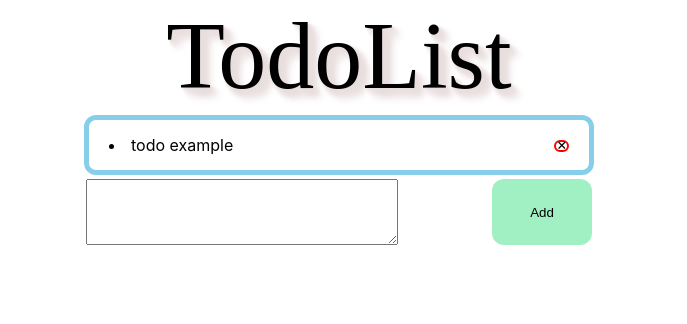
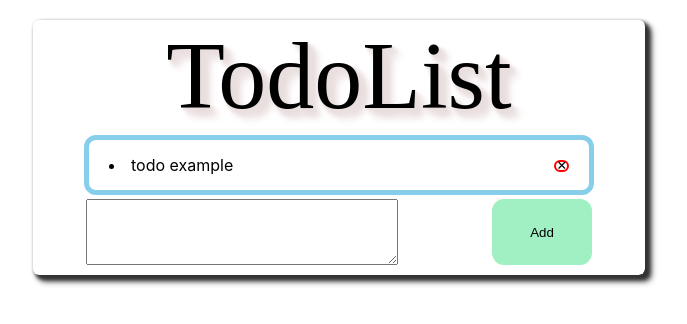
Before and after one commit to AFS-Bootcamp-202207-Class-3-2/Todo-List-YunChen, a React (Create React App) app: page / in a window 1280 px wide. Shown: the top 324 px of the page, without its empty margins (301-988 px from the left). Built offline with nearby package versions, Linux system fonts and the light colour scheme.

Commit message:
feat:add css animation

```diff
--- a/src/App.css
+++ b/src/App.css
@@ -1,8 +1,7 @@
 .App {
-  /* display: flex;
+  display: flex;
   justify-content: space-between;
-  width: 100%; */
-  /* margin: 0 auto; */
+  width: 100%;
 }
 
 .App-logo {
--- a/src/App.js
+++ b/src/App.js
@@ -1,9 +1,12 @@
 import './App.css';
+import './asserts/css/todolist.css'
 import TodoList from './features/TodoList';
 function App() {
   return (
     <div className="App">
-      <TodoList/>
+      <div></div>
+      <div className='todoList-card'><TodoList/></div>
+      <div></div>
     </div>
   );
 }
--- a/src/asserts/css/todolist.css
+++ b/src/asserts/css/todolist.css
@@ -8,7 +8,6 @@
 }
 .kon{
     width: 50px;
-
 }
 .titleName{
     text-align: center;
@@ -27,6 +26,12 @@
 .todoitem{
     display: flex;
     justify-content: space-between;
+    transition:all .8s;
+}
+.todoitem:hover{
+    box-shadow: 2px 2px 4px#333333,
+    4px 4px 4px#333333,
+    6px 6px 6px#333333;
 }
 
 .todoitemBtn{
@@ -65,3 +70,17 @@
     display: flex;
     justify-content: space-between;
 }
+
+.todoList-card{
+    margin-top: 20px;
+    border-radius: 6px;
+    padding-bottom: 10px;
+    box-shadow: 2px 2px 4px#333333,
+    4px 4px 4px#333333,
+    6px 6px 6px#333333;
+}
+/* .todoitem-mouseon{
+    box-shadow: 2px 2px 4px#333333,
+    4px 4px 4px#333333,
+    6px 6px 6px#333333;
+} */
--- a/src/features/TodoItem/index.jsx
+++ b/src/features/TodoItem/index.jsx
@@ -1,6 +1,7 @@
 import '../../asserts/css/todoitem.css'
 import { useDispatch } from 'react-redux'
 import { removeTodo, updateDone } from '../todoListSlice'
+import { useState } from 'react'
 export default function TodoItem(props) {
   const { todo } = props
   const dispatch = useDispatch()
@@ -8,8 +9,8 @@ export default function TodoItem(props) {
     dispatch(removeTodo(todo))
   }
   let isDoneCss = 'todo-inner-text'
-  if(todo.done){
-    isDoneCss = isDoneCss+' todo-inner-text-done'
+  if (todo.done) {
+    isDoneCss = isDoneCss + ' todo-inner-text-done'
   }
   const updateDoneText = () => {
     console.log(todo.text)
```
